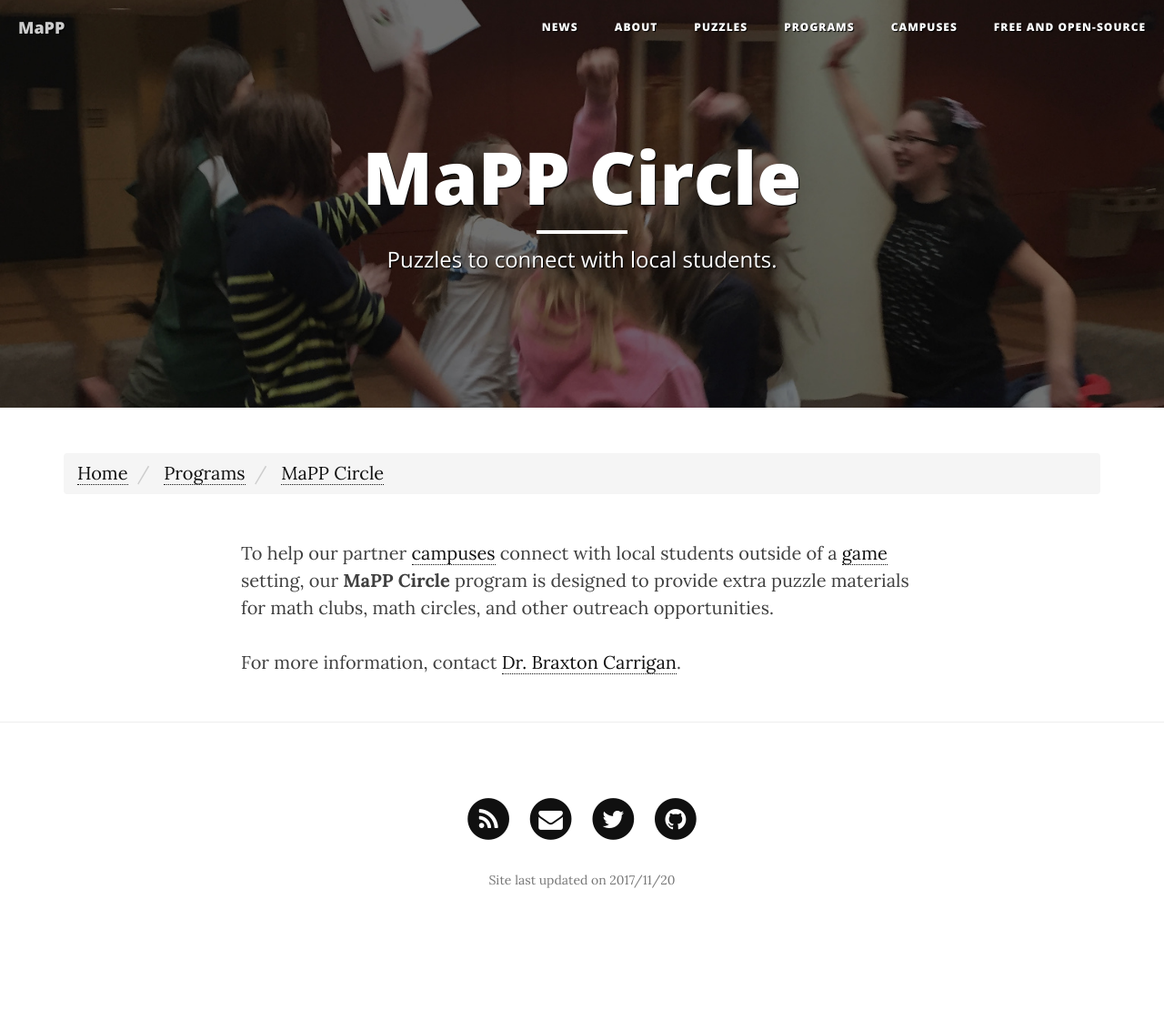
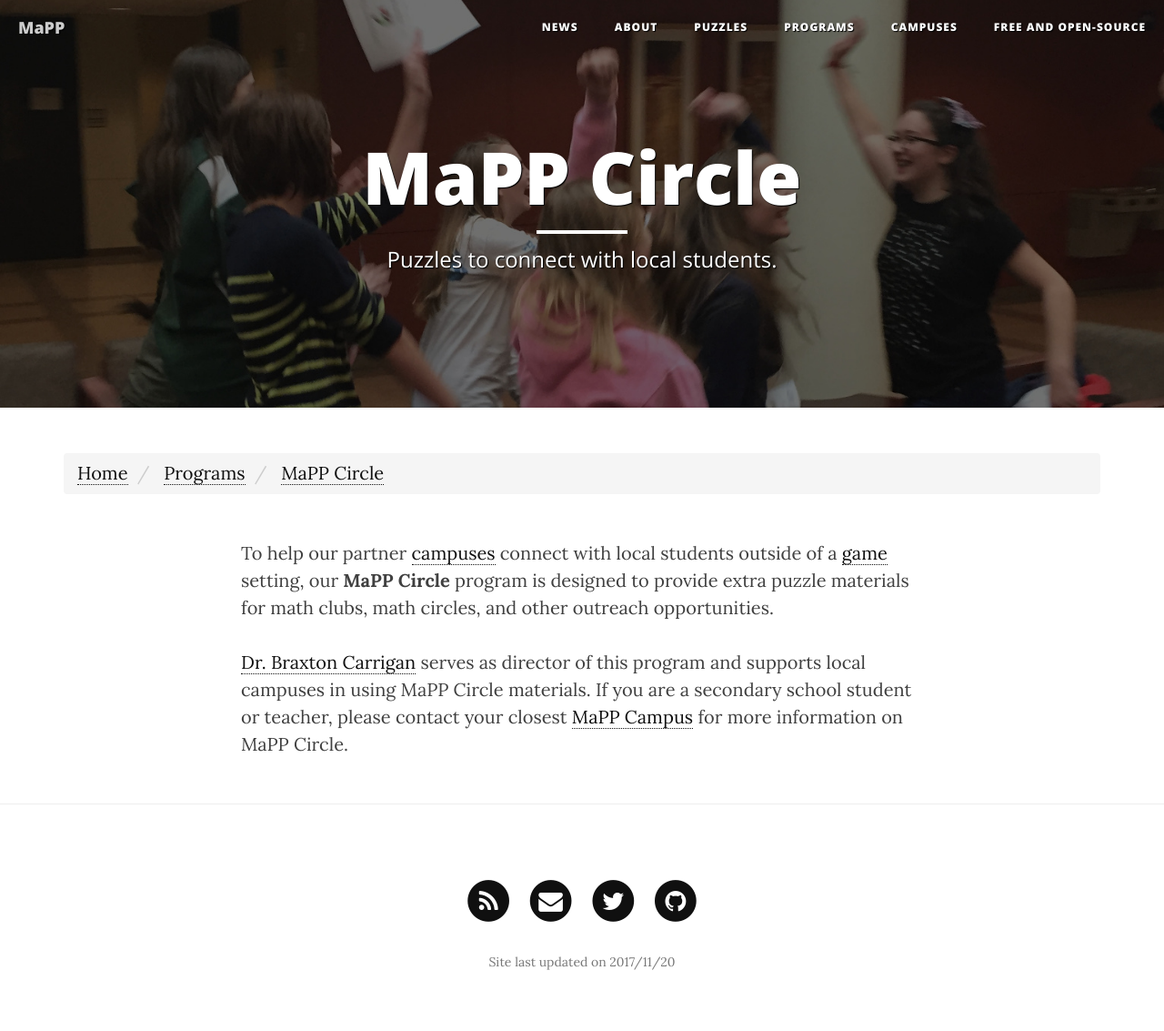
Before and after one commit to MaPPmath/mappmath.github.io, a Jekyll site: the page built from pages/circle/index.md, in a window 1280 px wide. Shown: the whole page at 91% size. Built offline with Jekyll 4.4.1, drawn with Linux system fonts in a browser that asks for light colours; nearby versions of some CDN libraries; before the commit the page ends 1043 px from its top, so only the background shows below that.

Commit message:
update campus dates, clarify MaPP Circle and Abroad

```diff
--- a/pages/circle/index.md
+++ b/pages/circle/index.md
@@ -11,4 +11,7 @@ outside of a [game](/programs/challenge/) setting, our
 **MaPP Circle** program is designed to provide extra puzzle materials
 for math clubs, math circles, and other outreach opportunities.
 
-For more information, contact [Dr. Braxton Carrigan](/about/people).
+[Dr. Braxton Carrigan](/about/people) serves as director of this
+program and supports local campuses in using MaPP Circle materials.
+If you are a secondary school student or teacher, please contact
+your closest [MaPP Campus](/campuses/) for more information on MaPP Circle.
```
Also changed, not shown: pages/3_campuses.md (+8 -6 lines), pages/abroad/index.md (+2 -1 lines).
